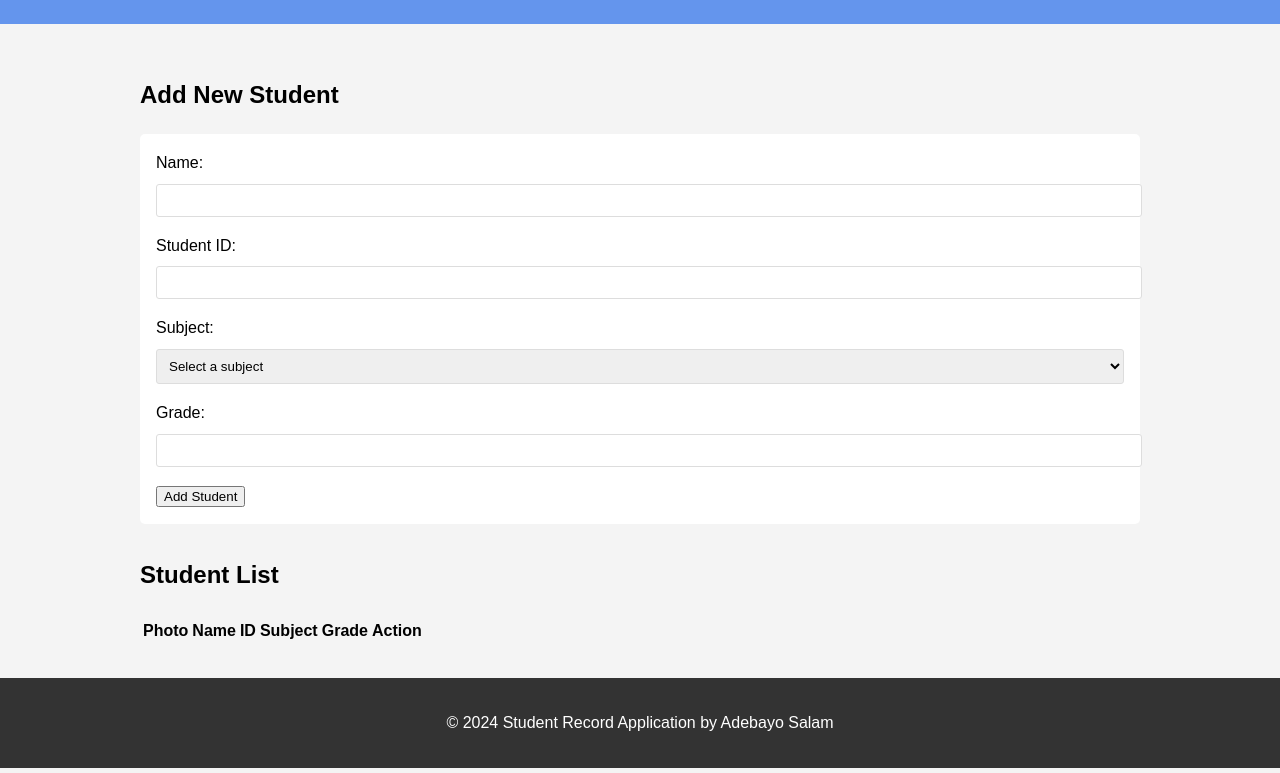
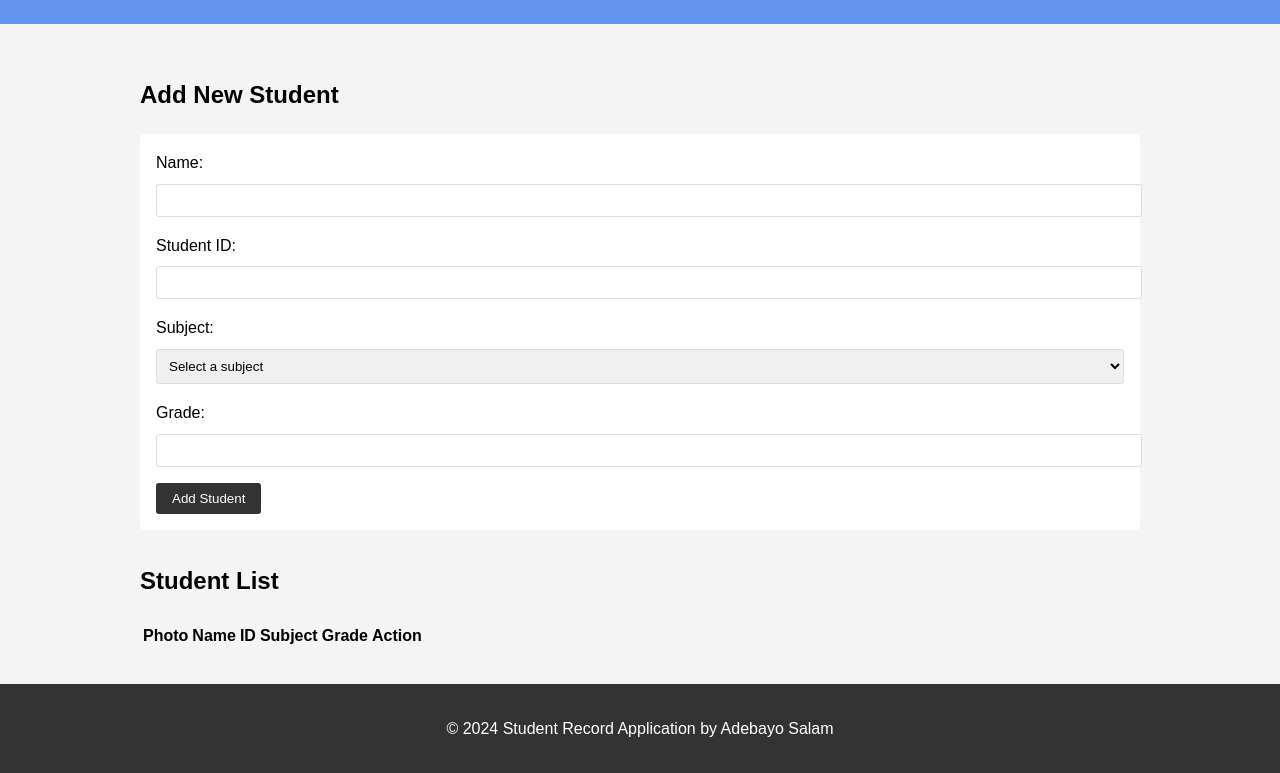
Before and after one commit to adebayo-glitch/Student-record-application, a plain HTML site: page index.html in a window 1280 px wide. Shown: the part 102-875 px from the top of the page. Drawn offline with Linux system fonts and the light colour scheme.

Commit message:
Added the styling for the button and color change when hover

```diff
--- a/style.css
+++ b/style.css
@@ -51,3 +51,16 @@ input, select {
     border: 1px solid #ddd;
     border-radius: 3px;
 }
+
+button {
+    background-color: #333;
+    color: #fff;
+    padding: 0.5rem 1rem;
+    border: none;
+    border-radius: 3px;
+    cursor: pointer;
+}
+
+button:hover {
+    background-color: #555;
+}
```
